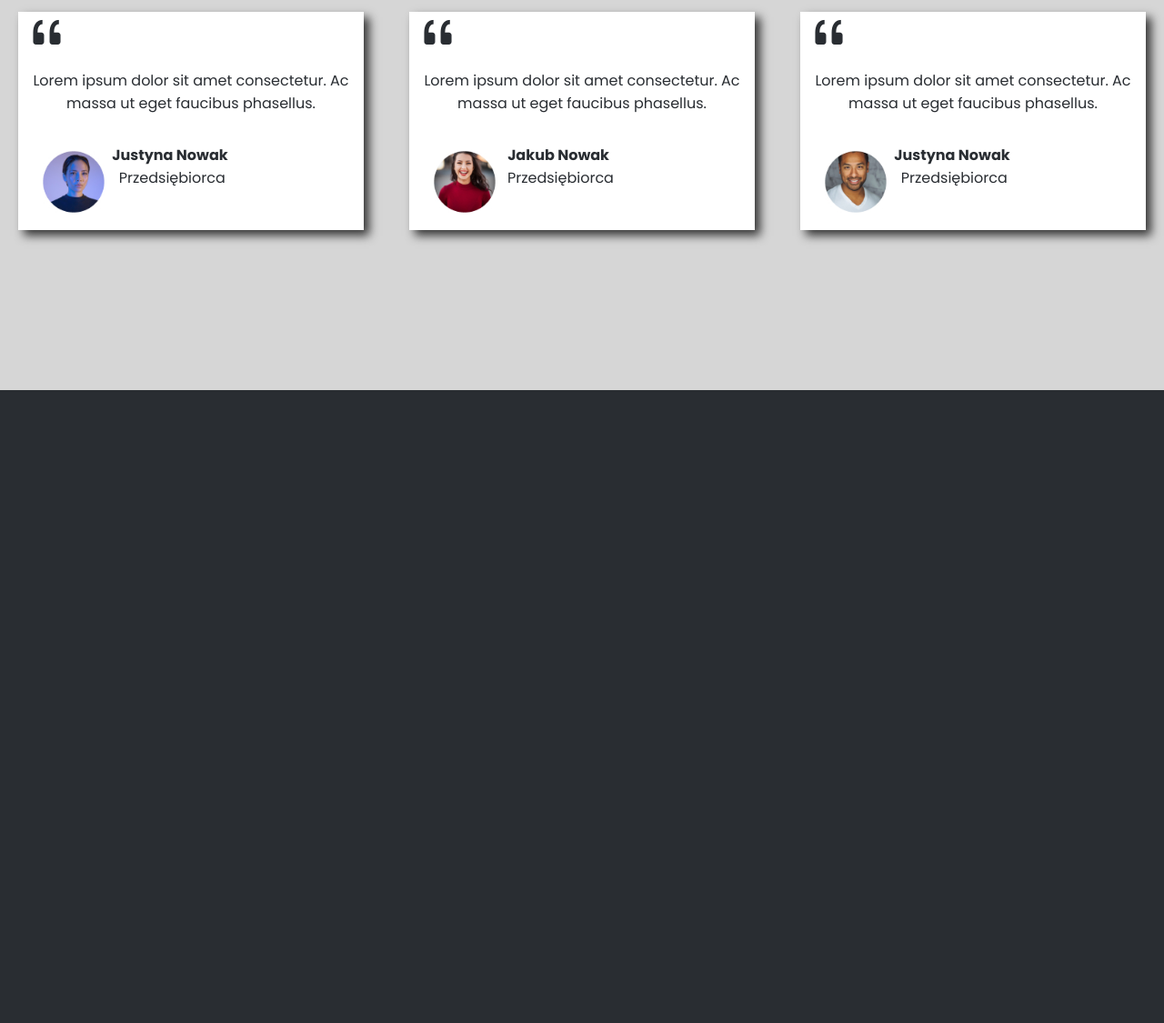
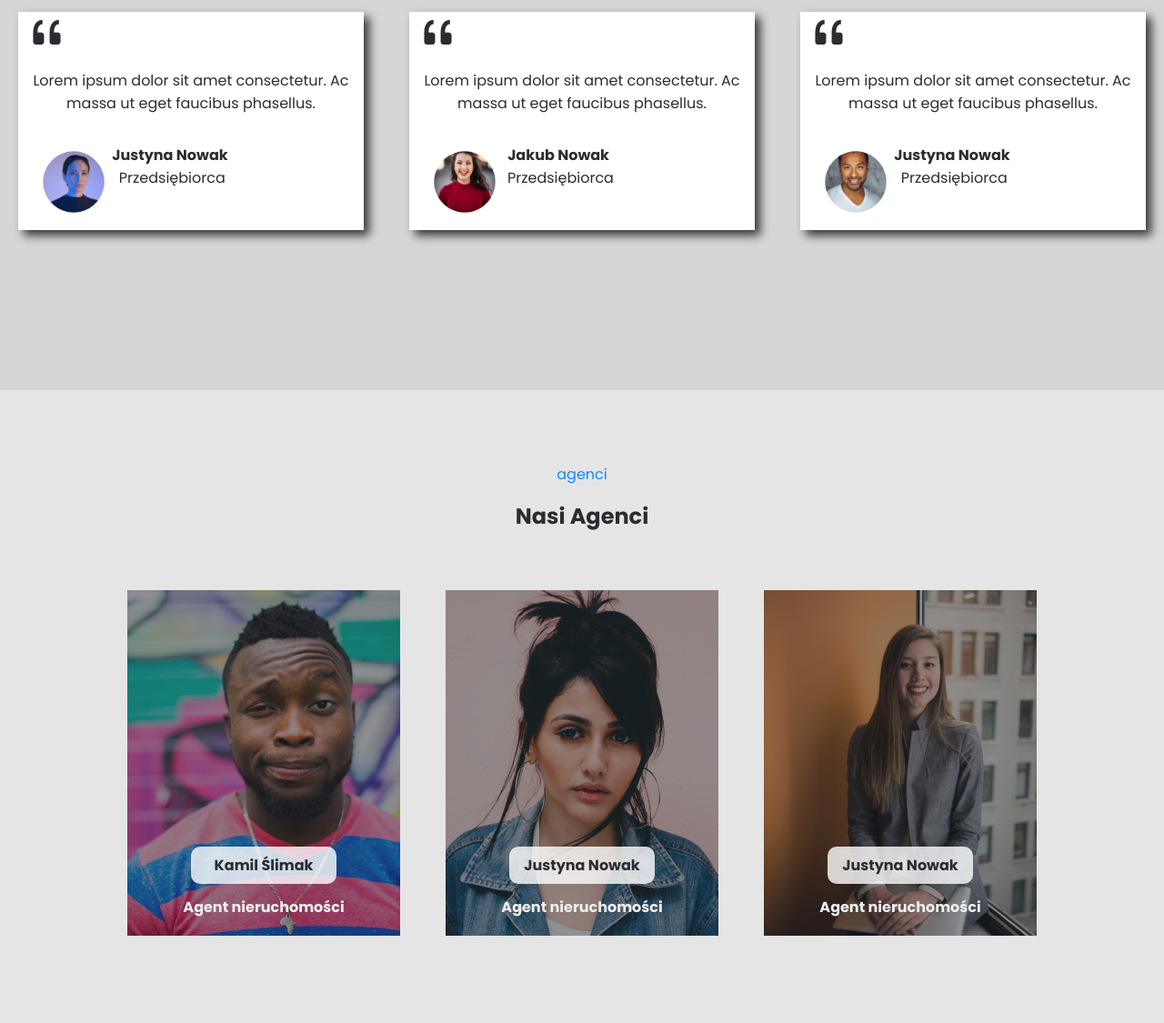
Before and after one commit to Antolek138/Kh, a plain HTML site: page index.html in a window 1280 px wide. Shown: the part 4531-5656 px from the top of the page at 91% size. Before the commit the page ends 4960 px from the top, so only its background shows below. Drawn offline with nearby package versions, Linux system fonts and the light colour scheme.

Commit message:
added-section-middleman

```diff
--- a/index.html
+++ b/index.html
@@ -339,6 +339,31 @@
                 </div>
             </div>
 
+        </section>
+
+        <section class="middleman padding">
+
+            <div class="section-heading">
+                <p class="section-heading--text">agenci</p>
+                <h3 class="section-heading--title">Nasi Agenci</h3>
+            </div>
+
+            <div class="middleman__cards">
+
+                <div class="middleman__card middleman__card--one">
+                    <p class="middleman__name">Kamil Ślimak</p>
+                    <p class="middleman__work">Agent nieruchomości</p>
+                </div>
+                <div class="middleman__card middleman__card--two">
+                    <p class="middleman__name">Justyna Nowak</p>
+                    <p class="middleman__work">Agent nieruchomości</p>
+                </div>
+                <div class="middleman__card middleman__card--three">
+                    <p class="middleman__name">Justyna Nowak</p>
+                    <p class="middleman__work">Agent nieruchomości</p>
+                </div>
+
+            </div>
 
         </section>
 
--- a/sass/_colors.scss
+++ b/sass/_colors.scss
@@ -16,3 +16,4 @@ $grayTwo: #d6d6d6;
 $heroBlue: rgb(16, 137, 255, 0.8);
 $heroOne: rgb(35, 55, 77, 0.6);
 $heroTwo: rgb(41, 45, 50, 0.5);
+$heroWhite: rgb(255, 255, 255, 0.8);
--- a/sass/main.scss
+++ b/sass/main.scss
@@ -534,6 +534,72 @@ body {
 	}
 }
 
+.middleman {
+	padding-bottom: 6em;
+	background-color: c.$lightWhite;
+
+	&__cards {
+		display: flex;
+		justify-content: center;
+		align-items: center;
+		flex-direction: column;
+		gap: 50px;
+		margin-top: 4em;
+	}
+
+	&__card {
+		position: relative;
+		height: 380px;
+		width: 300px;
+
+		&::after {
+			content: '';
+			position: absolute;
+			top: 0;
+			left: 0;
+			width: 100%;
+			height: 100%;
+			background-color: c.$heroTwo;
+		}
+
+		&--one {
+			background-image: url('../img/b1.jpg');
+		}
+
+		&--two {
+			background-image: url('../img/b2.jpg');
+		}
+
+		&--three {
+			background-image: url('../img/b3.jpg');
+		}
+	}
+
+	&__name,
+	&__work {
+		position: absolute;
+		left: 50%;
+		font-weight: bold;
+		text-align: center;
+		translate: -50% 0;
+		z-index: 2;
+	}
+
+	&__name {
+		padding: 0.5em 1em;
+		bottom: 15%;
+		width: 160px;
+		color: c.$black;
+		border-radius: 10px;
+		background-color: c.$heroWhite;
+	}
+
+	&__work {
+		bottom: 5%;
+		width: 100%;
+	}
+}
+
 @media (min-width: 576px) {
 	.nav {
 		padding: 1em 2em;
@@ -640,6 +706,13 @@ body {
 			flex-wrap: wrap;
 			gap: 80px;
 			width: 100%;
+		}
+	}
+
+	.middleman {
+		&__cards {
+			flex-direction: row;
+			flex-wrap: wrap;
 		}
 	}
 }
@@ -869,6 +942,10 @@ body {
 			font-size: 4.8rem;
 		}
 	}
+
+	.middleman {
+		width: 100%;
+	}
 }
 
 @media (min-width: 1100px) {
```
Also changed, not shown: css/main.css, img/b1.jpg (added), img/b2.jpg (added), img/b3.jpg (added), 1 other file.
